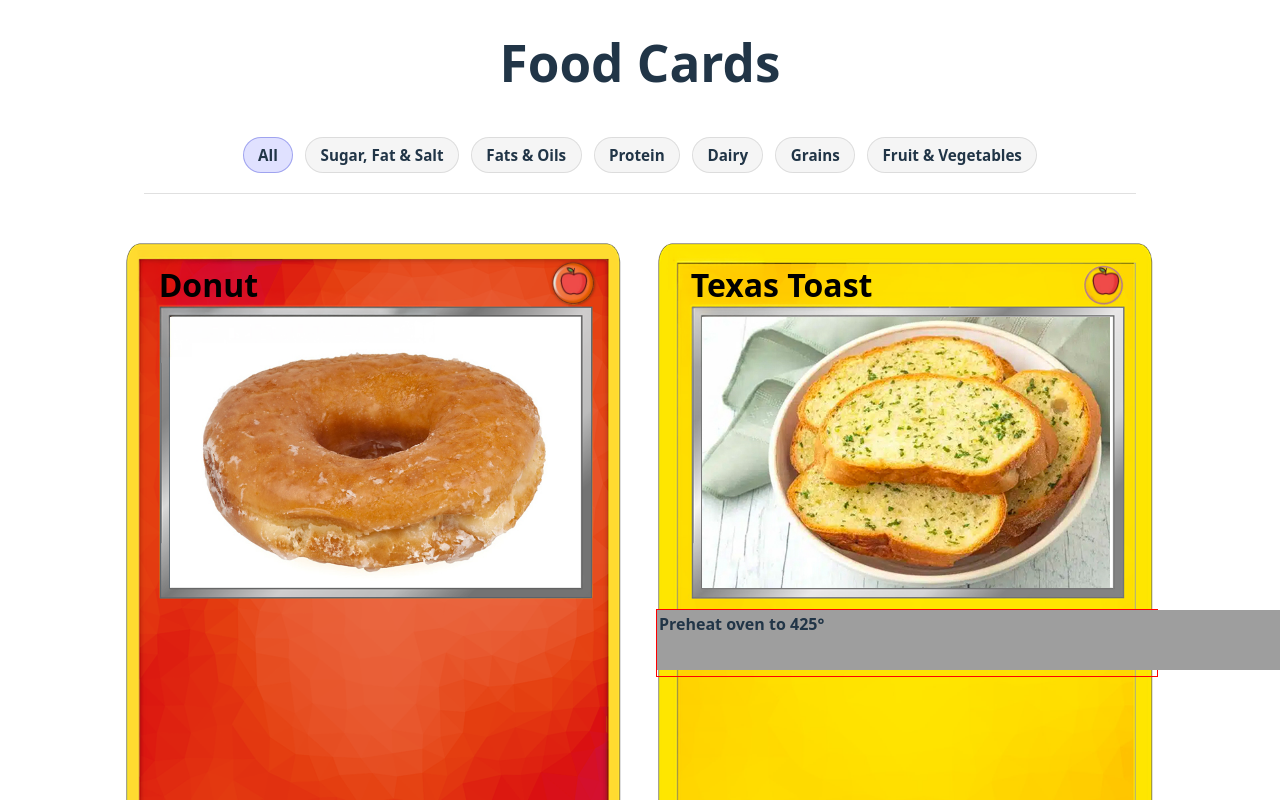
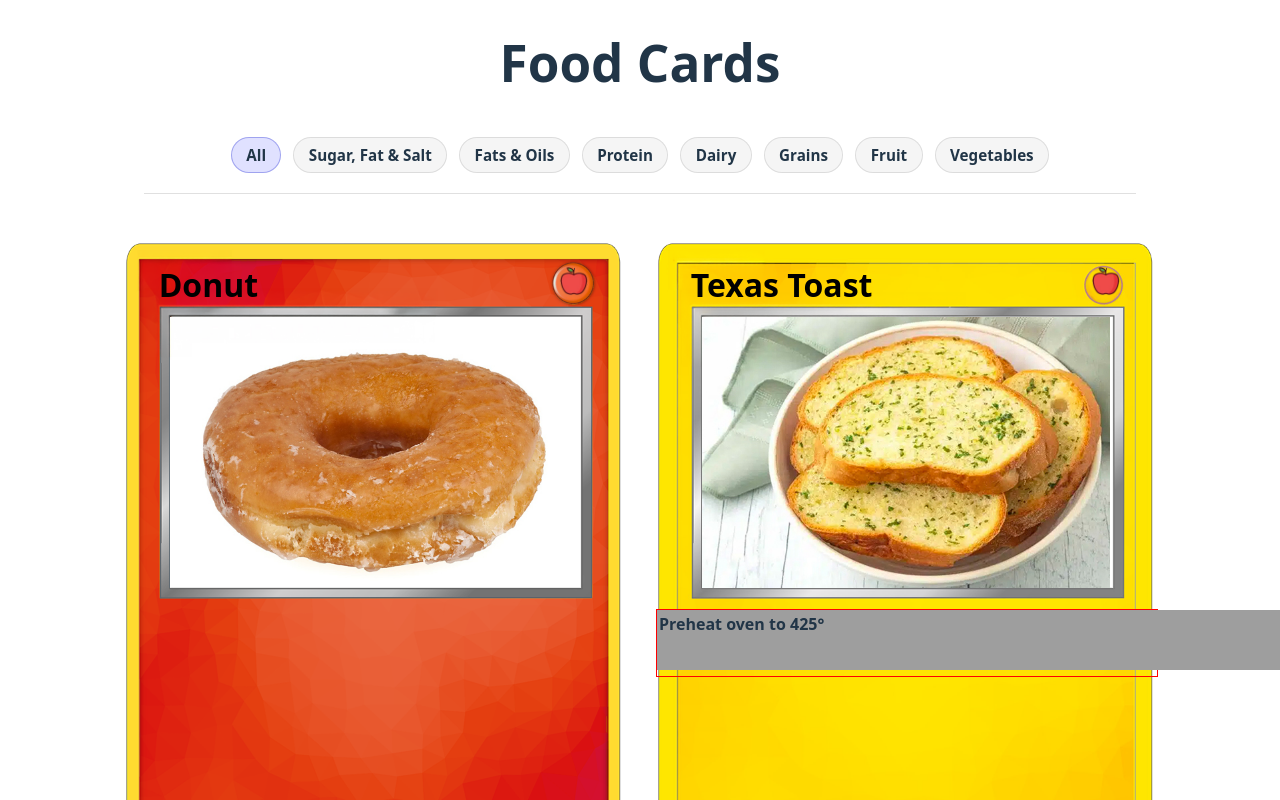
Before and after one commit to travishoki/food-cards, a React (Vite) app: page / in a window 1280 px wide. Shown: the top 800 px of the page. Built offline with nearby package versions, Linux system fonts and the light colour scheme.

Commit message:
breakup fruit and vegis

```diff
--- a/src/categoryOrder.ts
+++ b/src/categoryOrder.ts
@@ -1,11 +1,11 @@
-/** Matches `FoodCatalog::CATEGORY_ORDER` in Rails. */
 export const CATEGORY_ORDER = [
   "sugar_fat_salt",
   "fats_oils",
   "protein",
   "dairy",
   "grains",
-  "fruit_veg",
+  "fruit",
+  "vegetables",
 ] as const
 
 export type CategoryKey = (typeof CATEGORY_ORDER)[number]
--- a/src/data.ts
+++ b/src/data.ts
@@ -68,10 +68,19 @@ export const FOODS: Food[] = [
   {
     id: 6,
     name: "Grapes",
-    category_key: "fruit_veg",
-    category_label: "Fruit & Vegetables",
+    category_key: "fruit",
+    category_label: "Fruit",
     background_url: "/backgrounds/6-green.png",
     icon_url: "/icons/fruit.png",
-    image_url: "/images/fruit-and-vegi/grapes.jpg",
+    image_url: "/images/fruit/grapes.jpg",
+  },
+  {
+    id: 9,
+    name: "Carrots",
+    category_key: "vegetables",
+    category_label: "Vegetables",
+    background_url: "/backgrounds/6-green.png",
+    icon_url: "/icons/fruit.png",
+    image_url: "/images/vegetables/carrots.jpg",
   },
 ]
```
Also changed, not shown: public/images/fruit/grapes.jpg (renamed from public/images/fruit-and-vegi/grapes.jpg), public/images/vegetables/carrots.jpg (added).
